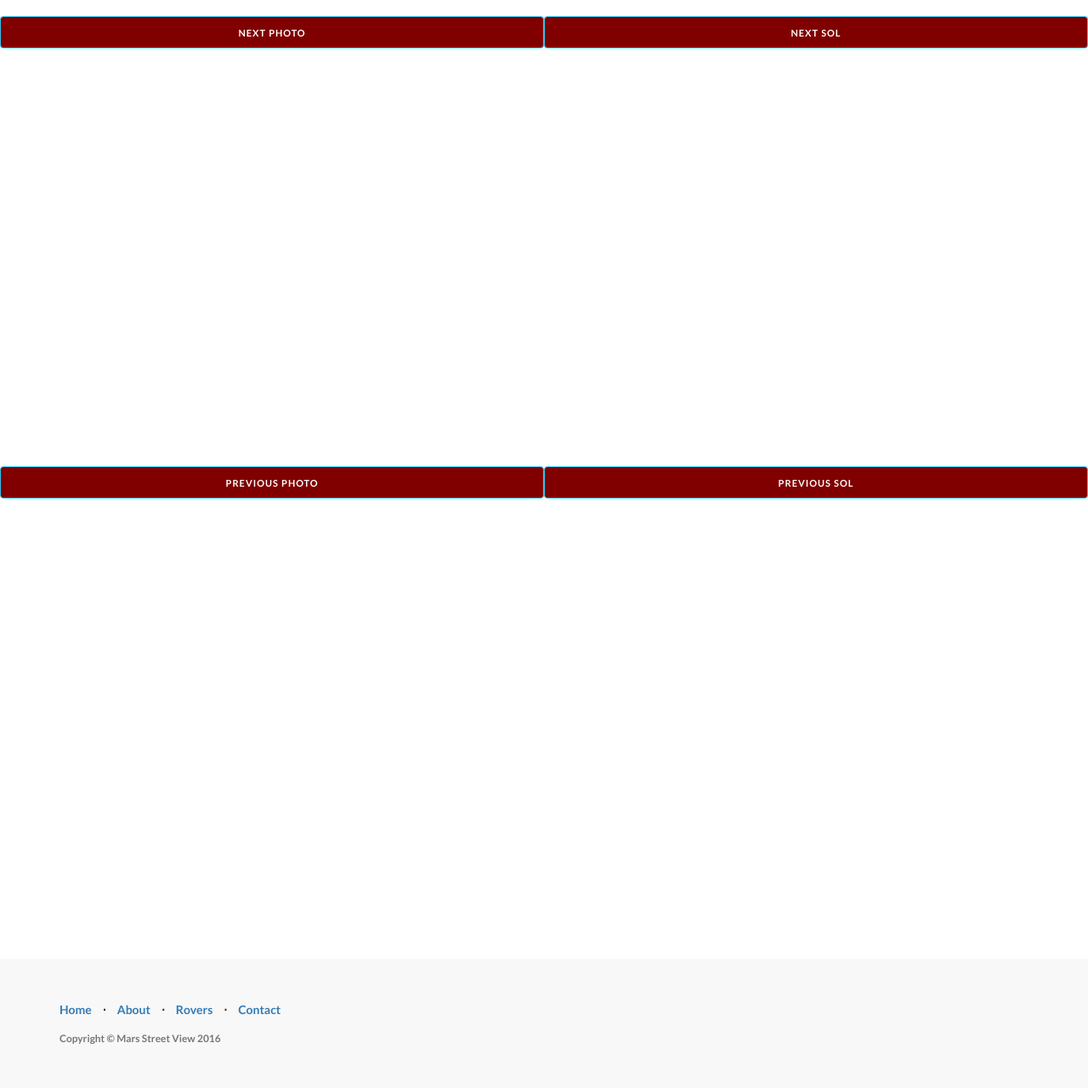
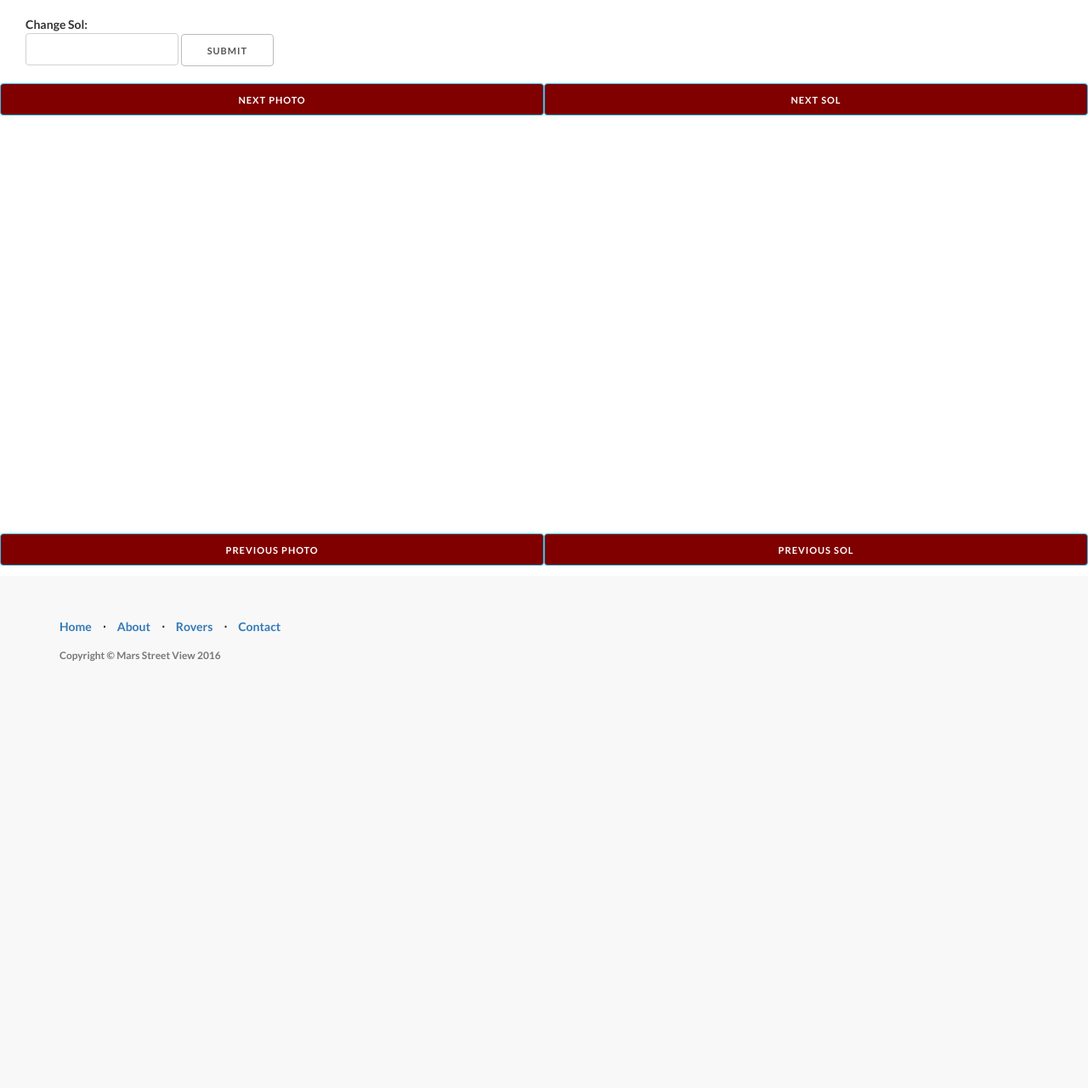
Before and after one commit to WillWeatherford/mars-rover, a Django app: page /rover/ in a window 1280 px wide. Shown: the part 51-1332 px from the top of the page at 85% size. After the commit the page ends 830 px from the top, so only its background shows below. Run offline with Django 3.2, Linux system fonts and the light colour scheme; data that the repository does not hold is empty; some libraries are stand-ins or nearby versions.

Commit message:
made changes to the rover page, can now take sol as input

```diff
--- a/photos/static/css/module.css
+++ b/photos/static/css/module.css
@@ -49,6 +49,11 @@ li {
     margin: auto;
     text-align: center;
     vertical-align: middle;
+}
+
+
+.change_sol {
+	margin-left: 30px;
 }
 
 
--- a/photos/static/js/app.js
+++ b/photos/static/js/app.js
@@ -14,8 +14,18 @@
 
 var currentPhoto;
 
-var mainURL = '/api/photos/267550';
+var curiosity = '5';
+var oppurtunity = '6';
+var spirit = '7';
 
+var sol = 0;
+
+
+var photoURL = '/api/photos/267550';
+var roverURL = '/api/rovers/';
+// var cameraURL = '/api/camera/'
+
+// AJAX CALL TO THE PHOTOS
 function fetchPhotos(url) {
     $.ajax({
         url: url,
@@ -29,7 +39,7 @@ function fetchPhotos(url) {
     });
 }
 
-fetchPhotos(mainURL)
+fetchPhotos(photoURL)
 
 // GET THE NEXT PHOTO
 function nextPhoto() {
@@ -52,3 +62,79 @@ function prevPhoto() {
 $('#prev-photo').on('click', function(){
 	prevPhoto();
 });
+
+
+function fetchRover(url, rover) {
+    $.ajax({
+        url: url + rover,
+        type: 'GET',
+        dataType: 'json',
+        success: function(response){
+        	console.log(response);
+        	$('#main-photo').attr('src', response.img_src);
+        	currentPhoto = response;
+        }
+    });
+}
+
+
+// fetchRover(roverURL, curiosity);
+
+
+
+function fetchRoverBySol(url, rover, sol, cam) {
+    $.ajax({
+        url: url + rover
+        	 + '?sol=' + sol
+        	 + '&camera__name=' + cam,
+        type: 'GET',
+        dataType: 'json',
+        success: function(response){
+        	console.log(url, rover, sol, cam)
+        	console.log(response);
+        	$('#main-photo').attr('src', response.img_src);
+        	currentPhoto = response;
+        }
+    });
+}
+
+$('#next-sol').on('click', function(){
+	fetchRoverBySol(roverURL, '6', (currentPhoto.sol + 1), currentPhoto.camera.name);
+})
+
+$('#prev-sol').on('click', function(){
+	fetchRoverBySol(roverURL, '6', (currentPhoto.sol - 1), currentPhoto.camera.name);
+})
+
+$('#submit_sol').on('click', function(e){
+	e.preventDefault();
+	var soles = document.getElementById('sol');
+	new_sol = soles.elements[0].value;
+	fetchBySol(roverURL, '6', new_sol, currentPhoto.camera.name);
+});
+
+
+function fetchBySol(url, rover, sol, cam) {
+	$.ajax({
+        url: url + rover
+        	 + '?sol=' + sol
+        	 + '&camera__name=' + cam,
+        type: 'GET',
+        dataType: 'json',
+        success: function(response){
+        	console.log(url, rover, sol, cam)
+        	console.log(response);
+        	$('#main-photo').attr('src', response.img_src);
+        	currentPhoto = response;
+        }
+    });
+}
+
+
+// $('#curioisity_rover').on('click', function(e){
+//     e.preventDefault();
+// 	console.log('HEY ', e)
+// 	rover = e.target.data[rover];
+// 	console.log(rover);
+
+// })
--- a/photos/templates/photos/base.html
+++ b/photos/templates/photos/base.html
@@ -125,14 +125,14 @@
           <section class="main-menu row" id="menu-home">
 
             <!-- MAR GLOBE -->
-            <section class="planet-menu six columns">
+         <!--    <section class="planet-menu six columns">
                 <figure class="mars">
                     <span class="caps"></span>
                     <span id="opportunity" class="map-loc"></span>
                     <span id="curiosity" class="map-loc"></span>
                     <span id="spirit" class="map-loc"></span>
                 </figure>
-            </section>
+            </section> -->
 
             <!-- ALL ROVER INFO -->
             <section class="info six columns">
--- a/photos/templates/photos/index.html
+++ b/photos/templates/photos/index.html
@@ -164,7 +164,7 @@
                 <div class="col-lg-5 col-lg-offset-1 col-sm-push-6  col-sm-6">
                     <hr class="section-heading-spacer">
                     <div class="clearfix"></div>
-                    <h2>Curiosity</h2>
+                    <a href="{% url 'rover' %}" id="curioisity_rover" data-rover="curioisity" style="text-decoration: none;"><h2>Curiosity</h2></a>
                     <ul>
                       <li><strong>Status</strong>: Active</li>
                       <li><strong>Landing Date</strong>: August 6, 2012</li>
--- a/photos/templates/photos/rover.html
+++ b/photos/templates/photos/rover.html
@@ -85,15 +85,21 @@
         <!-- /.container -->
     </nav>
 
-    <section>
+      <section class="change_sol" style="margin-top: 70px;">
 
-    </section>
+          <form id="sol" action='post'>
+              Change Sol:<br>
+              <input type="text" name="sol">
+              <input type="submit" name="sol" id="submit_sol"><br>
+          </form>
+
+      </section>
 
       <!-- MOBILE ROVER PAGE -->
       <section id="rover-view">
         <section class="camera-info"></section>
         <form class="rover-form">
-          <article class="next" style="margin-top: 70px">
+          <article class="next" style="margin-top: 20px">
             <button type="button" name="button" id="next-photo" class="button-primary col-xs-6 col-md-6 col-sm-6">Next Photo</button>
             <button type="button" name="button" id="next-sol" class="button-primary right col-xs-6 col-md-6 col-sm-6">Next Sol</button>
             <!-- <button type="button" name="button" id="next-ten" class="button-primary">Next Ten</button>
@@ -109,13 +115,6 @@
           <section class="cam-buttons u-full-width"></section>
         </form>
       </section>
-
-
-      <section style="height:530px;">
-
-      </section>
-
-
 
 
     <!-- Footer -->
```
